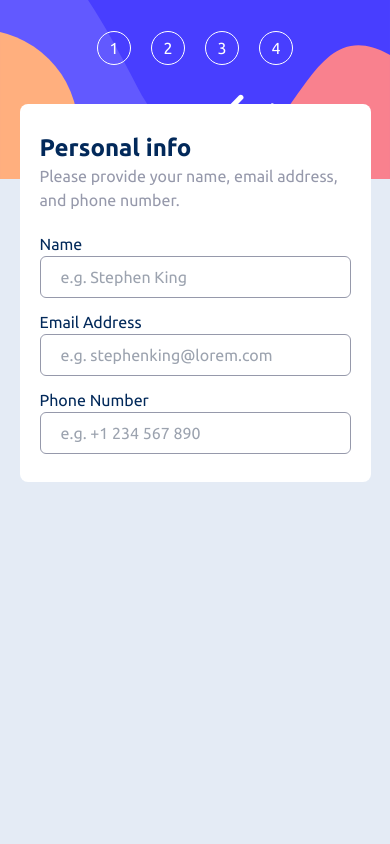
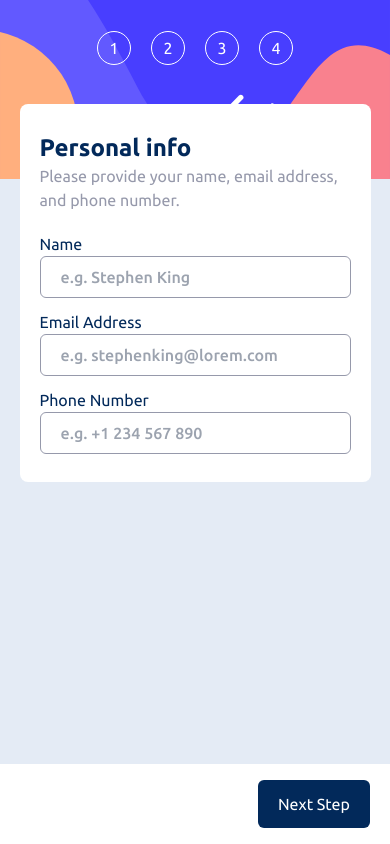
Before and after one commit to AJBrownson/multi-form, a Next.js app: page / in a window 390 px wide. Built offline with nearby package versions, Linux system fonts and the light colour scheme.

Commit message:
feat: Finish page 1 mobile view

```diff
--- a/src/app/globals.css
+++ b/src/app/globals.css
@@ -41,8 +41,8 @@ body {
 
 
 .alabaster {
-  color: hsl(213, 96%, 18%);
-  color: hsl(243, 100%, 62%);
+  color: #02295a;
+  color: #473dff;
   color: #adbeff;
   color: #bfe2fd;
   color: #ed3548;
--- a/src/app/page.js
+++ b/src/app/page.js
@@ -42,7 +42,7 @@ export default function Home() {
                 id="firstname"
                 type="text"
                 placeholder="e.g. Stephen King"
-                className="text-[#9699ab] pl-5 w-full rounded-md py-2 border border-[#9699ab]"
+                className="text-[#9699ab] pl-5 font-medium w-full rounded-md py-2 border border-[#9699ab]"
               />
             </div>
           </div>
@@ -54,7 +54,7 @@ export default function Home() {
                 id="email"
                 type="email"
                 placeholder="e.g. stephenking@lorem.com"
-                className="text-[#9699ab] pl-5 w-full rounded-md py-2 border border-[#9699ab]"
+                className="text-[#9699ab] pl-5 font-medium w-full rounded-md py-2 border border-[#9699ab]"
               />
             </div>
           </div>
@@ -68,13 +68,18 @@ export default function Home() {
                 id="number"
                 type="number"
                 placeholder="e.g. +1 234 567 890"
-                className="text-[#9699ab] pl-5 w-full rounded-md py-2 border border-[#9699ab]"
+                className="text-[#9699ab] pl-5 font-medium w-full rounded-md py-2 border border-[#9699ab]"
               />
             </div>
           </div>
           </div>
         </form>
       </section>
+
+      {/* next section */}
+      <section className="px-5 py-4 items-end justify-end bg-white fixed bottom-0 flex w-full h-20">
+        <button className="bg-[#02295a] py-3 px-5 rounded-md text-white">Next Step</button>
+      </section>
     </main>
   );
 }
```
Also changed, not shown: src/app/second/page.js (added).
